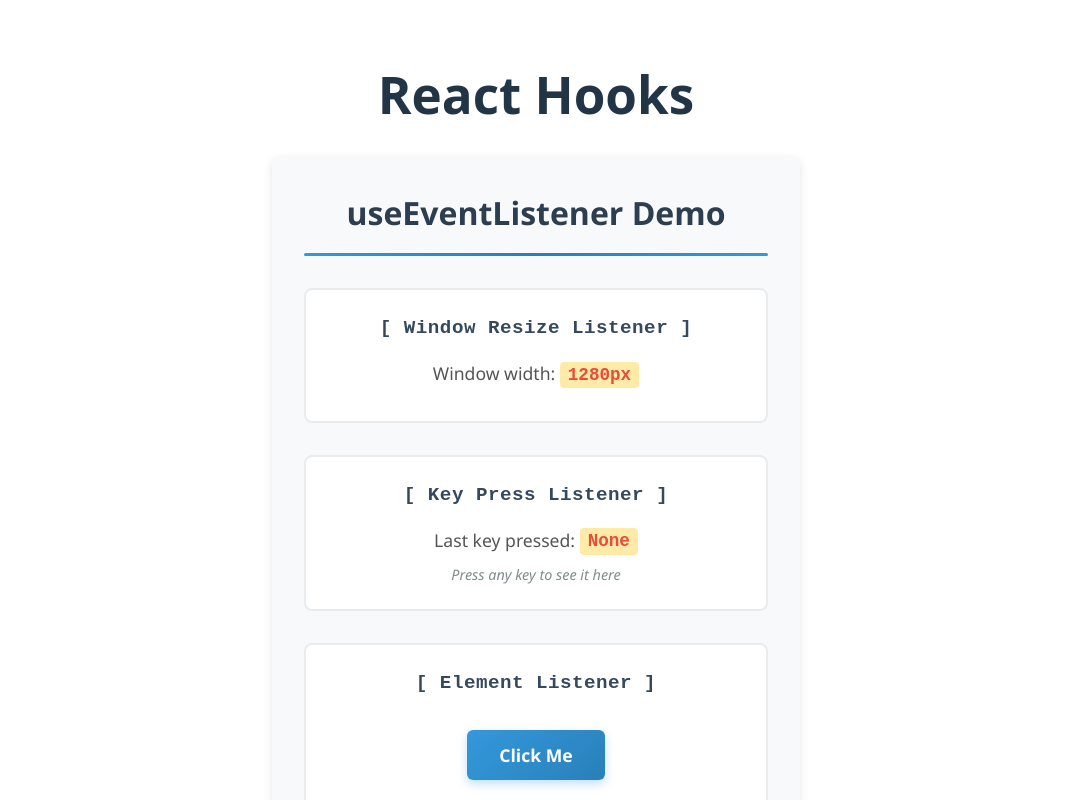
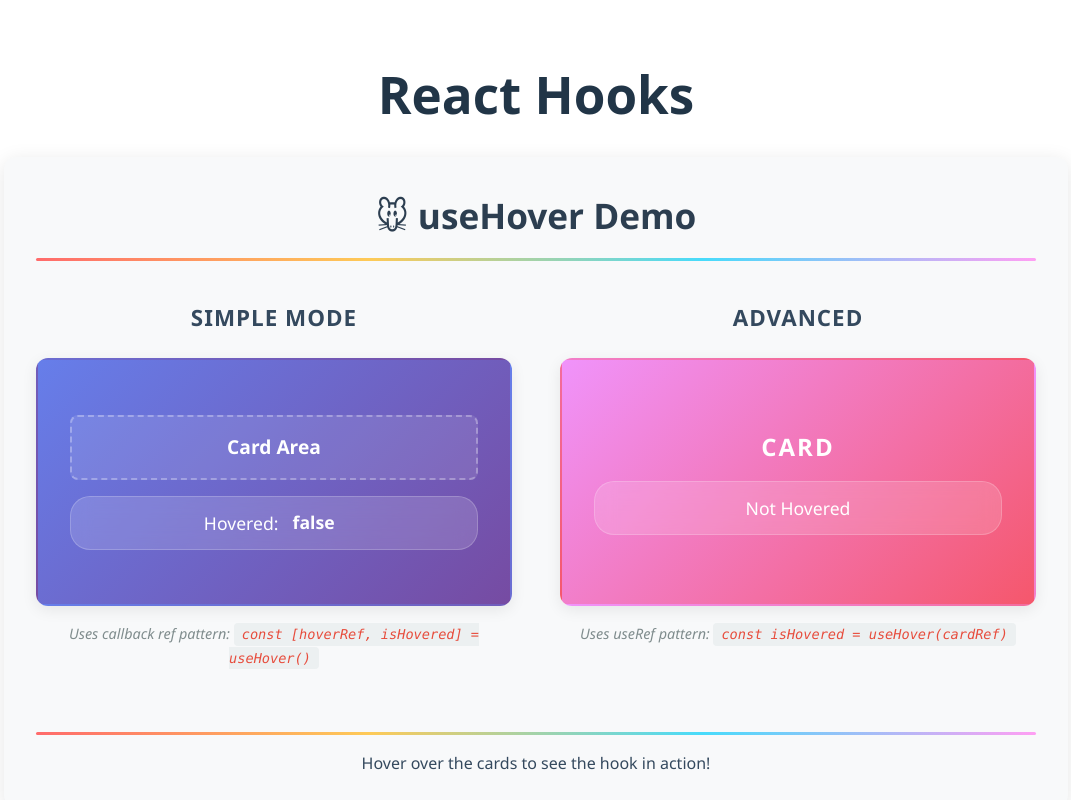
Before and after one commit to DikshantAgarwal/React-Hooks, a React (Vite) app: page / in a window 1280 px wide. Shown: the top 800 px of the page, without its empty margins (104-1175 px from the left). Built offline with nearby package versions, Linux system fonts and the light colour scheme.

Commit message:
Implemented useHover Hook and it demo

```diff
--- a/src/App.jsx
+++ b/src/App.jsx
@@ -7,7 +7,8 @@ import {PreviousCounter } from  './examples/PreviousCounter/PreviousCounter';
 import {Toggle} from './examples/Toggle/Toggle';
 import UseInputDemo from './examples/UseInputDemo/UseInputDemo';
 import UseCounterDemo from './examples/useCounterDemo/UseCounterDemo';
-import {UseEventListenerDemo} from './examples/useEventListenerDemo/UseEventListenerDemo';
+// import {UseEventListenerDemo} from './examples/useEventListenerDemo/UseEventListenerDemo';
+import {UseHoverDemo} from './examples/UseHoverDemo/UseHoverDemo';
 
 
 function App() {
@@ -16,7 +17,8 @@ function App() {
     <>
       <h1>React Hooks</h1>
 
-      <UseEventListenerDemo />
+      <UseHoverDemo />
+      {/* <UseEventListenerDemo /> */}
       {/* <UseInputDemo /> */}
       {/* <UseCounterDemo /> */}
        {/* <PreviousCounter/> */}
--- /dev/null
+++ b/src/examples/UseHoverDemo/UseHoverDemo.css
@@ -0,0 +1,240 @@
+/* UseHoverDemo - BEM Methodology */
+
+.use-hover-demo {
+  max-width: 1000px;
+  margin: 2rem auto;
+  padding: 2rem;
+  font-family: 'Segoe UI', Tahoma, Geneva, Verdana, sans-serif;
+  background-color: #f8f9fa;
+  border-radius: 12px;
+  box-shadow: 0 4px 20px rgba(0, 0, 0, 0.1);
+}
+
+.use-hover-demo__header {
+  text-align: center;
+  margin-bottom: 2.5rem;
+}
+
+.use-hover-demo__title {
+  font-size: 2.2rem;
+  font-weight: 700;
+  color: #2c3e50;
+  margin: 0 0 1rem 0;
+  display: flex;
+  align-items: center;
+  justify-content: center;
+  gap: 0.5rem;
+}
+
+.use-hover-demo__divider {
+  width: 100%;
+  height: 3px;
+  background: linear-gradient(90deg, #ff6b6b, #feca57, #48dbfb, #ff9ff3);
+  margin: 1rem 0;
+  border-radius: 2px;
+}
+
+.use-hover-demo__content {
+  display: grid;
+  grid-template-columns: 1fr 1fr;
+  gap: 3rem;
+}
+
+.use-hover-demo__section {
+  display: flex;
+  flex-direction: column;
+}
+
+.use-hover-demo__section-title {
+  font-size: 1.4rem;
+  font-weight: 600;
+  color: #34495e;
+  margin: 0 0 1.5rem 0;
+  text-align: center;
+  text-transform: uppercase;
+  letter-spacing: 1px;
+}
+
+.use-hover-demo__card {
+  background: white;
+  border-radius: 12px;
+  padding: 2rem;
+  min-height: 180px;
+  display: flex;
+  align-items: center;
+  justify-content: center;
+  transition: all 0.3s ease;
+  cursor: pointer;
+  border: 2px solid transparent;
+  box-shadow: 0 4px 15px rgba(0, 0, 0, 0.08);
+  position: relative;
+  overflow: hidden;
+}
+
+.use-hover-demo__card--simple {
+  background: linear-gradient(135deg, #667eea 0%, #764ba2 100%);
+  color: white;
+}
+
+.use-hover-demo__card--simple:hover {
+  transform: translateY(-5px) scale(1.02);
+  box-shadow: 0 8px 25px rgba(102, 126, 234, 0.4);
+  border-color: #667eea;
+}
+
+.use-hover-demo__card--advanced {
+  background: linear-gradient(135deg, #f093fb 0%, #f5576c 100%);
+  color: white;
+}
+
+.use-hover-demo__card--advanced:hover {
+  transform: translateY(-5px) scale(1.02);
+  box-shadow: 0 8px 25px rgba(245, 87, 108, 0.4);
+  border-color: #f5576c;
+}
+
+.use-hover-demo__card--hovered {
+  animation: pulse 1s infinite;
+}
+
+@keyframes pulse {
+  0%, 100% {
+    transform: translateY(-5px) scale(1.02);
+  }
+  50% {
+    transform: translateY(-7px) scale(1.05);
+  }
+}
+
+.use-hover-demo__card-content {
+  text-align: center;
+  width: 100%;
+}
+
+.use-hover-demo__card-area {
+  font-size: 1.2rem;
+  font-weight: 600;
+  margin-bottom: 1rem;
+  padding: 1rem;
+  background: rgba(255, 255, 255, 0.1);
+  border-radius: 8px;
+  border: 2px dashed rgba(255, 255, 255, 0.3);
+}
+
+.use-hover-demo__card-title {
+  font-size: 1.5rem;
+  font-weight: 700;
+  margin-bottom: 1rem;
+  text-transform: uppercase;
+  letter-spacing: 2px;
+}
+
+.use-hover-demo__status {
+  font-size: 1.1rem;
+  font-weight: 500;
+  padding: 0.8rem 1.2rem;
+  background: rgba(255, 255, 255, 0.15);
+  border-radius: 20px;
+  backdrop-filter: blur(10px);
+  border: 1px solid rgba(255, 255, 255, 0.2);
+}
+
+.use-hover-demo__value {
+  font-weight: 700;
+  padding: 0.2rem 0.6rem;
+  border-radius: 12px;
+  transition: all 0.3s ease;
+}
+
+.use-hover-demo__value--active {
+  background: rgba(46, 204, 113, 0.8);
+  color: white;
+  animation: highlight 0.5s ease-in-out;
+}
+
+@keyframes highlight {
+  0% {
+    transform: scale(1);
+    background: rgba(46, 204, 113, 0.8);
+  }
+  50% {
+    transform: scale(1.1);
+    background: rgba(39, 174, 96, 1);
+  }
+  100% {
+    transform: scale(1);
+    background: rgba(46, 204, 113, 0.8);
+  }
+}
+
+.use-hover-demo__description {
+  margin-top: 1rem;
+  font-size: 0.9rem;
+  color: #7f8c8d;
+  text-align: center;
+  line-height: 1.6;
+  font-style: italic;
+}
+
+.use-hover-demo__description code {
+  background: #ecf0f1;
+  padding: 0.2rem 0.5rem;
+  border-radius: 4px;
+  font-family: 'Monaco', 'Menlo', 'Ubuntu Mono', monospace;
+  color: #e74c3c;
+  font-size: 0.85rem;
+}
+
+.use-hover-demo__footer {
+  margin-top: 3rem;
+  text-align: center;
+}
+
+.use-hover-demo__note {
+  font-size: 1rem;
+  color: #34495e;
+  font-weight: 500;
+  margin: 1rem 0 0 0;
+}
+
+/* Responsive Design */
+@media (max-width: 768px) {
+  .use-hover-demo {
+    margin: 1rem;
+    padding: 1.5rem;
+  }
+
+  .use-hover-demo__content {
+    grid-template-columns: 1fr;
+    gap: 2rem;
+  }
+
+  .use-hover-demo__title {
+    font-size: 1.8rem;
+  }
+
+  .use-hover-demo__card {
+    min-height: 150px;
+    padding: 1.5rem;
+  }
+}
+
+/* Card hover effects for non-touch devices */
+@media (hover: hover) and (pointer: fine) {
+  .use-hover-demo__card:hover::before {
+    content: '';
+    position: absolute;
+    top: 0;
+    left: 0;
+    right: 0;
+    bottom: 0;
+    background: radial-gradient(circle at var(--mouse-x, 50%) var(--mouse-y, 50%), rgba(255, 255, 255, 0.1) 0%, transparent 50%);
+    pointer-events: none;
+    opacity: 0;
+    transition: opacity 0.3s ease;
+  }
+
+  .use-hover-demo__card:hover::before {
+    opacity: 1;
+  }
+}
--- /dev/null
+++ b/src/examples/UseHoverDemo/UseHoverDemo.jsx
@@ -0,0 +1,70 @@
+import { useRef } from 'react';
+import { useHover } from '../../hooks/useHover';
+import './UseHoverDemo.css';
+
+function UseHoverDemo() {
+    // Simple mode - using callback ref pattern
+    const [isHoveredSimple,hoverRef] = useHover();
+
+    // Advanced mode - using useRef pattern
+    const cardRef = useRef(null);
+    const isHoveredAdvanced = useHover(cardRef);
+
+    return (
+        <div className="use-hover-demo">
+            <div className="use-hover-demo__header">
+                <h2 className="use-hover-demo__title">🐭 useHover Demo</h2>
+                <div className="use-hover-demo__divider"></div>
+            </div>
+
+            <div className="use-hover-demo__content">
+                <div className="use-hover-demo__section">
+                    <h3 className="use-hover-demo__section-title">Simple Mode</h3>
+                    <div
+                        ref={hoverRef}
+                        className="use-hover-demo__card use-hover-demo__card--simple"
+                    >
+                        <div className="use-hover-demo__card-content">
+                            <div className="use-hover-demo__card-area">Card Area</div>
+                            <div className="use-hover-demo__status">
+                                Hovered: <span className={`use-hover-demo__value ${isHoveredSimple ? 'use-hover-demo__value--active' : ''}`}>
+                                    {isHoveredSimple ? 'true' : 'false'}
+                                </span>
+                            </div>
+                        </div>
+                    </div>
+                    <p className="use-hover-demo__description">
+                        Uses callback ref pattern: <code>const [hoverRef, isHovered] = useHover()</code>
+                    </p>
+                </div>
+
+                <div className="use-hover-demo__section">
+                    <h3 className="use-hover-demo__section-title">Advanced</h3>
+                    <div
+                        ref={cardRef}
+                        className={`use-hover-demo__card use-hover-demo__card--advanced ${isHoveredAdvanced ? 'use-hover-demo__card--hovered' : ''}`}
+                    >
+                        <div className="use-hover-demo__card-content">
+                            <div className="use-hover-demo__card-title">Card</div>
+                            <div className="use-hover-demo__status">
+                                {isHoveredAdvanced ? 'Hovered' : 'Not Hovered'}
+                            </div>
+                        </div>
+                    </div>
+                    <p className="use-hover-demo__description">
+                        Uses useRef pattern: <code>const isHovered = useHover(cardRef)</code>
+                    </p>
+                </div>
+            </div>
+
+            <div className="use-hover-demo__footer">
+                <div className="use-hover-demo__divider"></div>
+                <p className="use-hover-demo__note">
+                    Hover over the cards to see the hook in action!
+                </p>
+            </div>
+        </div>
+    );
+}
+
+export { UseHoverDemo };
--- /dev/null
+++ b/src/hooks/useHover.js
@@ -0,0 +1,46 @@
+import { useState, useCallback} from 'react';
+import { useEventListener } from './useEventListener';
+
+
+function useHover(otherRef) {
+console.log("useHover called",otherRef);
+const [dynamicNode,setDynamicNode] = useState(null);
+const [isHovered,setIsHovered] = useState(false);
+
+ const callbackRef = useCallback((node)=>{
+    setDynamicNode(node)
+ },[]);
+
+ // Stable event handlers
+ const handleMouseEnter = useCallback(() => {
+    setIsHovered(true);
+ }, []);
+
+ const handleMouseLeave = useCallback(() => {
+    setIsHovered(false);
+ }, []);
+
+ let targetElement = null;
+
+ if (otherRef) {
+     // Handle ref objects vs direct elements
+     targetElement = otherRef && typeof otherRef === 'object' && 'current' in otherRef
+     ? otherRef.current
+     : otherRef;
+    } else {
+        targetElement = dynamicNode;
+}
+useEventListener('mouseenter',handleMouseEnter, targetElement);
+useEventListener('mouseleave',handleMouseLeave, targetElement);
+
+
+
+
+ if(otherRef){
+    return isHovered;
+ }
+  return [ isHovered,callbackRef ];
+}
+
+
+export { useHover };
```
